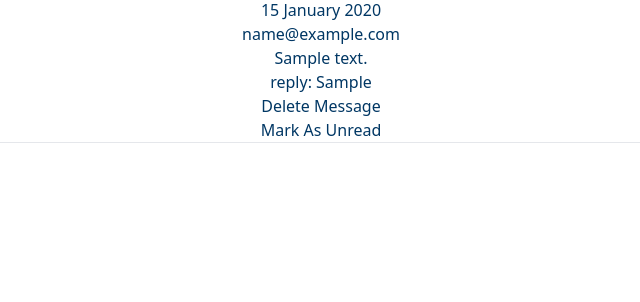
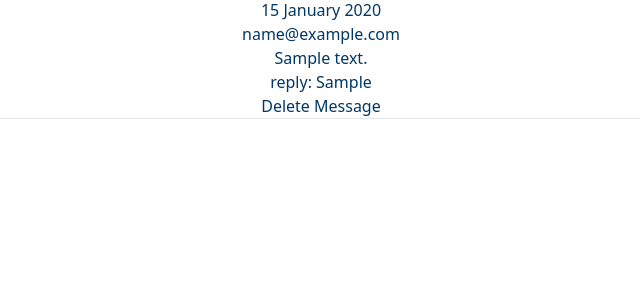
Before and after one commit to pritansh-sahsani/the-bland-mirror, a Flask app: page /messages in a window 1280 px wide. Shown: the part 153-455 px from the top of the page, without its empty margins (319-959 px from the left). Run offline with Flask 2, Linux system fonts and the light colour scheme; a user stored in the database is signed in; tables that the repository leaves empty hold one stand-in row (values such as "Sample post"); style sheets or scripts are compiled from the project's sources; parts of the project's set-up code (start-up, migrations or seed data) failed here and were passed over; some libraries are stand-ins or nearby versions.

Commit message:
remove read/unread when message is replied

```diff
--- a/main/templates/messages.html
+++ b/main/templates/messages.html
@@ -53,15 +53,14 @@
                                 <p>reply: {{ replies[message.id] }}</p>
                             {% else %}
                                 <a href="{{ url_for('reply_message', message_id = message.id) }}"><button>reply</button></a><br>
+                                {% if message.read == True %}
+                                    <button id="read_message{{ message.id }}">Mark As Unread</button><br>
+                                {% else %}
+                                    <button id="read_message{{ message.id }}">Mark As Read</button><br>
+                                {% endif %}
                             {% endif %}
 
                             <button id="delete_message{{ message.id }}">Delete Message</button><br>
-
-                            {% if message.read == True %}
-                                <button id="read_message{{ message.id }}">Mark As Unread</button><br>
-                            {% else %}
-                                <button id="read_message{{ message.id }}">Mark As Read</button><br>
-                            {% endif %}
                             <hr>
                         </div>
                 {% endfor %}
```
Also changed, not shown: main/the_bland_mirror.sqlite3.
